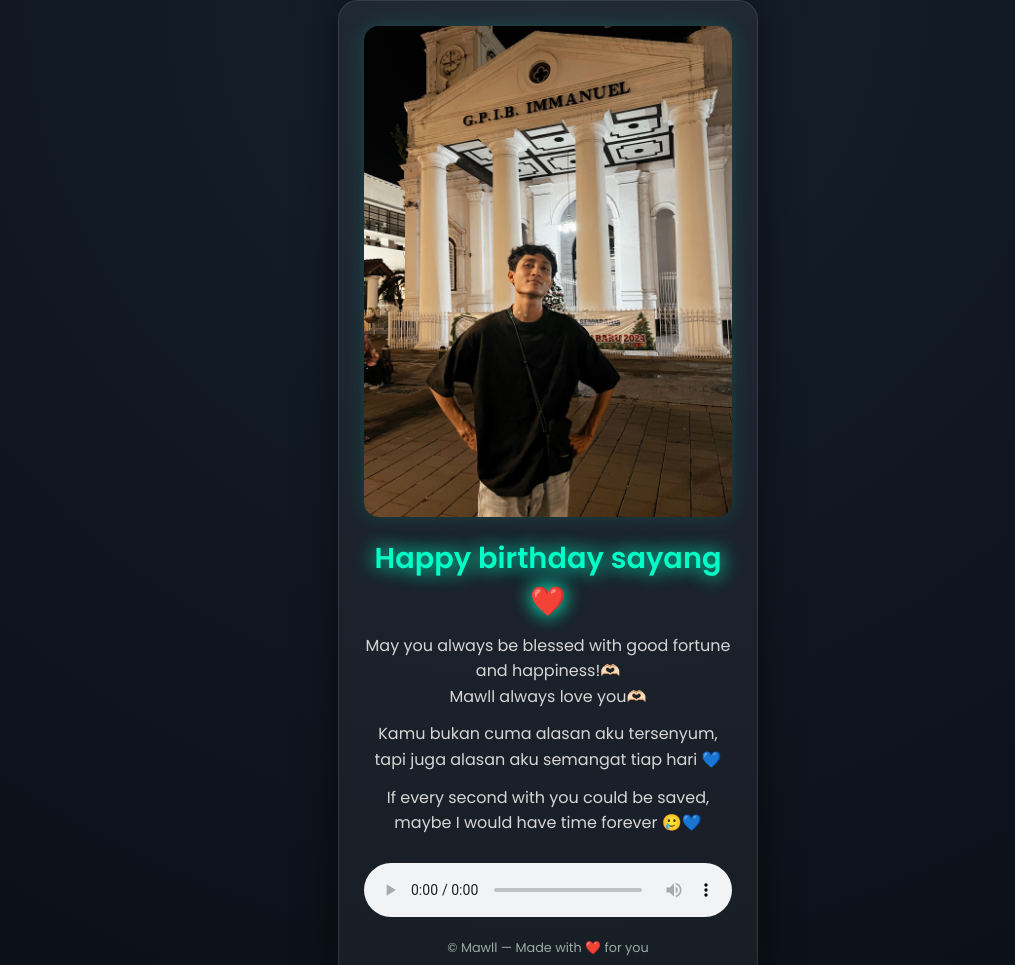
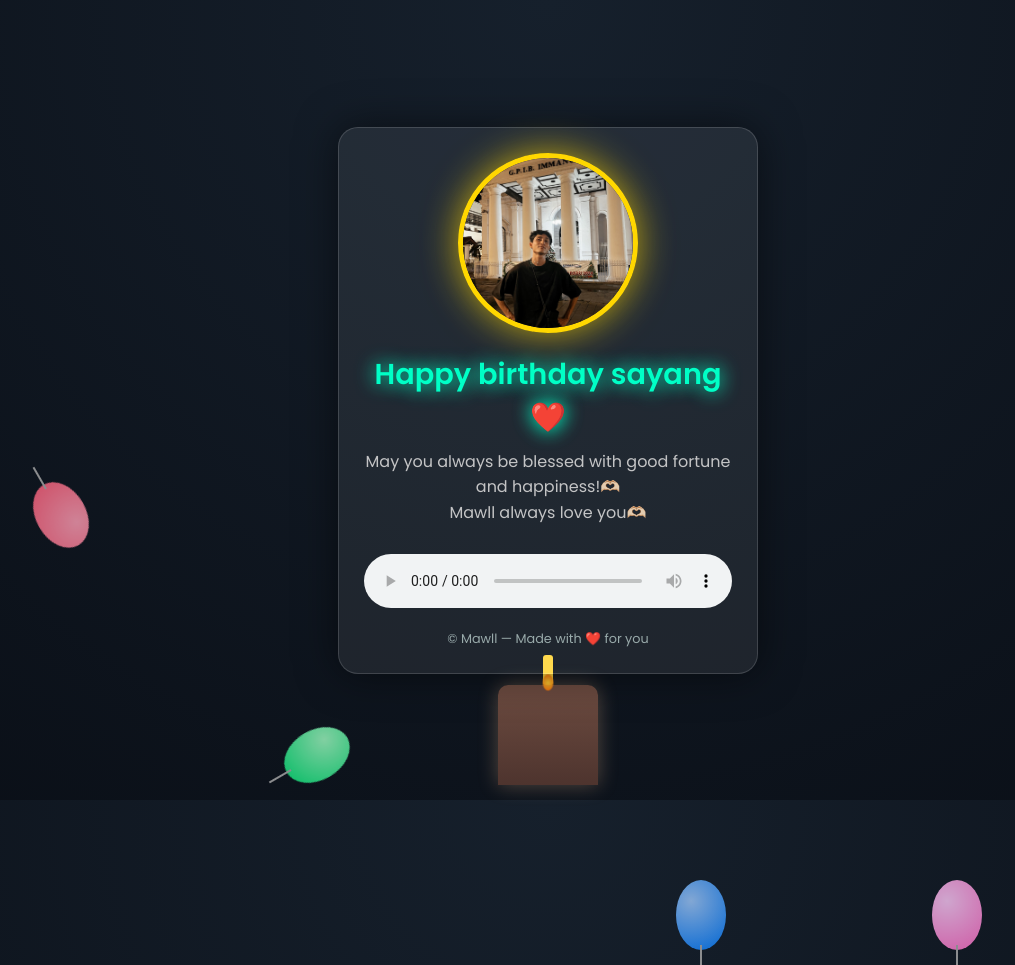
Before and after one commit to XiaoTan414/Ultah, a plain HTML site: page index.html in a window 1280 px wide. Shown: the top 965 px of the page, without its empty margins (92-1107 px from the left). Drawn offline with Linux system fonts and the light colour scheme.

Commit message:
Refactor styles and improve message display
Refactor CSS styles for improved clarity and animation effects. Update HTML structure for better message display and audio control.

```diff
--- a/index.html
+++ b/index.html
@@ -11,11 +11,7 @@
       --dark: #0a0f17;
       --light: #eaeaea;
     }
-    * {
-      box-sizing: border-box;
-      margin: 0;
-      padding: 0;
-    }
+    * { box-sizing: border-box; margin: 0; padding: 0; }
     body {
       background: radial-gradient(circle at top, #16202c, var(--dark));
       color: var(--light);
@@ -25,58 +21,138 @@
       justify-content: center;
       min-height: 100vh;
       overflow: hidden;
+      position: relative;
     }
+
+    /* ======= ANIMASI BALON ======= */
+    .balloon {
+      position: absolute;
+      bottom: -150px;
+      width: 50px;
+      height: 70px;
+      border-radius: 50%;
+      background: radial-gradient(circle at 30% 30%, #ff9eb5, #ff5b77);
+      animation: float 12s linear infinite;
+      opacity: 0.8;
+    }
+    .balloon::after {
+      content: "";
+      position: absolute;
+      bottom: -20px;
+      left: 50%;
+      width: 2px;
+      height: 25px;
+      background: #aaa;
+      transform: translateX(-50%);
+    }
+    @keyframes float {
+      0% { transform: translateY(0) rotate(0deg); }
+      100% { transform: translateY(-120vh) rotate(360deg); }
+    }
+
+    /* ======= KUE ======= */
+    .cake {
+      position: absolute;
+      bottom: 15px;
+      left: 50%;
+      transform: translateX(-50%);
+      width: 100px;
+      height: 100px;
+      background: linear-gradient(to top, #4e342e, #6d4c41);
+      border-radius: 10px 10px 0 0;
+      box-shadow: 0 0 20px rgba(255, 200, 150, 0.3);
+    }
+    .candle {
+      position: absolute;
+      top: -30px;
+      left: 50%;
+      width: 10px;
+      height: 30px;
+      background: #ffd54f;
+      border-radius: 3px;
+      transform: translateX(-50%);
+      animation: flicker 1s infinite alternate;
+    }
+    .flame {
+      position: absolute;
+      top: -10px;
+      left: 50%;
+      width: 10px;
+      height: 15px;
+      background: radial-gradient(circle, #ffcc33, #ff6600);
+      border-radius: 50%;
+      transform: translateX(-50%);
+      animation: flame 0.8s infinite alternate;
+    }
+    @keyframes flicker {
+      from { background-color: #ffe082; }
+      to { background-color: #ffd740; }
+    }
+    @keyframes flame {
+      from { transform: translateX(-50%) scale(1); opacity: 1; }
+      to { transform: translateX(-50%) scale(1.2); opacity: 0.8; }
+    }
+
+    /* ======= CARD UTAMA ======= */
     .card {
-      background: rgba(255,255,255,0.05);
-      border: 1px solid rgba(255,255,255,0.1);
+      background: rgba(255,255,255,0.07);
+      border: 1px solid rgba(255,255,255,0.15);
       border-radius: 20px;
       box-shadow: 0 0 40px rgba(0,0,0,0.5);
       padding: 25px;
       max-width: 420px;
       text-align: center;
+      z-index: 2;
       animation: fadeInUp 1.5s ease forwards;
     }
+
+    /* ======= FOTO LINGKARAN ======= */
     .photo {
       position: relative;
+      width: 180px;
+      height: 180px;
+      margin: 0 auto 20px auto;
+      border-radius: 50%;
       overflow: hidden;
-      border-radius: 15px;
-      margin-bottom: 20px;
-      box-shadow: 0 0 20px rgba(0,255,198,0.15);
-      animation: fadeIn 2s ease forwards;
+      border: 5px solid gold;
+      box-shadow: 0 0 30px rgba(255,215,0,0.4);
+      animation: glowFrame 2s infinite alternate;
+    }
+    @keyframes glowFrame {
+      from { box-shadow: 0 0 20px rgba(255,215,0,0.4); }
+      to { box-shadow: 0 0 40px rgba(255,215,0,0.8); }
     }
     .photo img {
       width: 100%;
-      height: auto;
-      display: block;
+      height: 100%;
+      object-fit: cover;
       transition: transform 6s ease;
     }
     .photo:hover img {
       transform: scale(1.1);
     }
+
     h1 {
       color: var(--accent);
       font-size: 1.8em;
       margin-bottom: 10px;
       animation: glow 3s infinite alternate;
     }
-    p {
+    #message {
+      font-size: 1em;
       line-height: 1.6;
-      margin-bottom: 12px;
-      font-size: 1em;
       color: #d6d6d6;
+      min-height: 90px;
       opacity: 0;
-      animation: fadeInText 1s ease forwards;
+      transition: opacity 1s ease;
     }
-    p:nth-of-type(1) { animation-delay: 1s; }
-    p:nth-of-type(2) { animation-delay: 1.5s; }
-    p:nth-of-type(3) { animation-delay: 2s; }
     audio {
       width: 100%;
       margin-top: 15px;
       outline: none;
       opacity: 0;
       animation: fadeIn 2s ease forwards;
-      animation-delay: 2.5s;
+      animation-delay: 2s;
     }
     footer {
       margin-top: 15px;
@@ -85,7 +161,7 @@
       animation: fadeIn 3s ease forwards;
     }
 
-    /* Animations */
+    /* ======= ANIMASI ======= */
     @keyframes fadeIn {
       from { opacity: 0; transform: translateY(15px); }
       to { opacity: 1; transform: translateY(0); }
@@ -98,32 +174,32 @@
       from { text-shadow: 0 0 10px var(--accent); }
       to { text-shadow: 0 0 25px var(--accent), 0 0 40px rgba(0,255,198,0.4); }
     }
-    @keyframes fadeInText {
-      from { opacity: 0; transform: translateY(10px); }
-      to { opacity: 1; transform: translateY(0); }
-    }
 
-    /* Responsiveness */
+    /* ======= RESPONSIVE ======= */
     @media (max-width: 500px) {
-      .card {
-        padding: 18px;
-        max-width: 90%;
-      }
+      .card { padding: 18px; max-width: 90%; }
       h1 { font-size: 1.5em; }
-      p { font-size: 0.95em; }
+      #message { font-size: 0.95em; }
+      .photo { width: 140px; height: 140px; }
     }
   </style>
 </head>
 <body>
+
+  <!-- BALON -->
+  <div class="balloon" style="left:10%; animation-delay:0s;"></div>
+  <div class="balloon" style="left:30%; background:radial-gradient(circle at 30% 30%, #9fffc3, #00e676); animation-delay:3s;"></div>
+  <div class="balloon" style="left:60%; background:radial-gradient(circle at 30% 30%, #9ecbff, #007bff); animation-delay:5s;"></div>
+  <div class="balloon" style="left:80%; background:radial-gradient(circle at 30% 30%, #ffc9f9, #ff6ec7); animation-delay:7s;"></div>
+
+  <!-- CARD -->
   <div class="card">
     <div class="photo">
-      <img src="image.jpg" alt="Foto kamu" onerror="this.src='https://dummyimage.com/600x400/1a2430/fff&text=Foto+tidak+tersedia'">
+      <img src="image.jpg" alt="Foto kamu" onerror="this.src='https://dummyimage.com/400x400/1a2430/fff&text=Foto+tidak+tersedia'">
     </div>
 
     <h1>Happy birthday sayang ❤️</h1>
-    <p>May you always be blessed with good fortune and happiness!🫶🏻<br>Mawll always love you🫶🏻</p>
-    <p>Kamu bukan cuma alasan aku tersenyum,<br>tapi juga alasan aku semangat tiap hari 💙</p>
-    <p>If every second with you could be saved,<br>maybe I would have time forever 🥲💙</p>
+    <div id="message">May you always be blessed with good fortune and happiness!🫶🏻<br>Mawll always love you🫶🏻</div>
 
     <audio id="bg-music" controls>
       <source src="song.mp3" type="audio/mpeg">
@@ -133,13 +209,39 @@
     <footer>© Mawll — Made with ❤️ for you</footer>
   </div>
 
+  <!-- KUE -->
+  <div class="cake">
+    <div class="candle"></div>
+    <div class="flame"></div>
+  </div>
+
   <script>
-    // memastikan musik siap dimainkan saat user interaksi
-    document.addEventListener('click', function() {
+    // Pesan bergantian otomatis
+    const messages = [
+      "May you always be blessed with good fortune and happiness!🫶🏻<br>Mawll always love you🫶🏻",
+      "Kamu bukan cuma alasan aku tersenyum,<br>tapi juga alasan aku semangat tiap hari 💙",
+      "If every second with you could be saved,<br>maybe I would have time forever 🥲💙"
+    ];
+
+    const messageEl = document.getElementById("message");
+    let index = 0;
+
+    function showMessage() {
+      messageEl.style.opacity = 0;
+      setTimeout(() => {
+        messageEl.innerHTML = messages[index];
+        messageEl.style.opacity = 1;
+        index = (index + 1) % messages.length;
+      }, 1000);
+    }
+
+    showMessage();
+    setInterval(showMessage, 5000);
+
+    // Auto-play musik saat interaksi
+    document.addEventListener('click', () => {
       const audio = document.getElementById('bg-music');
-      if (audio.paused) {
-        audio.play().catch(() => {});
-      }
+      if (audio.paused) audio.play().catch(()=>{});
     });
   </script>
 </body>
```
